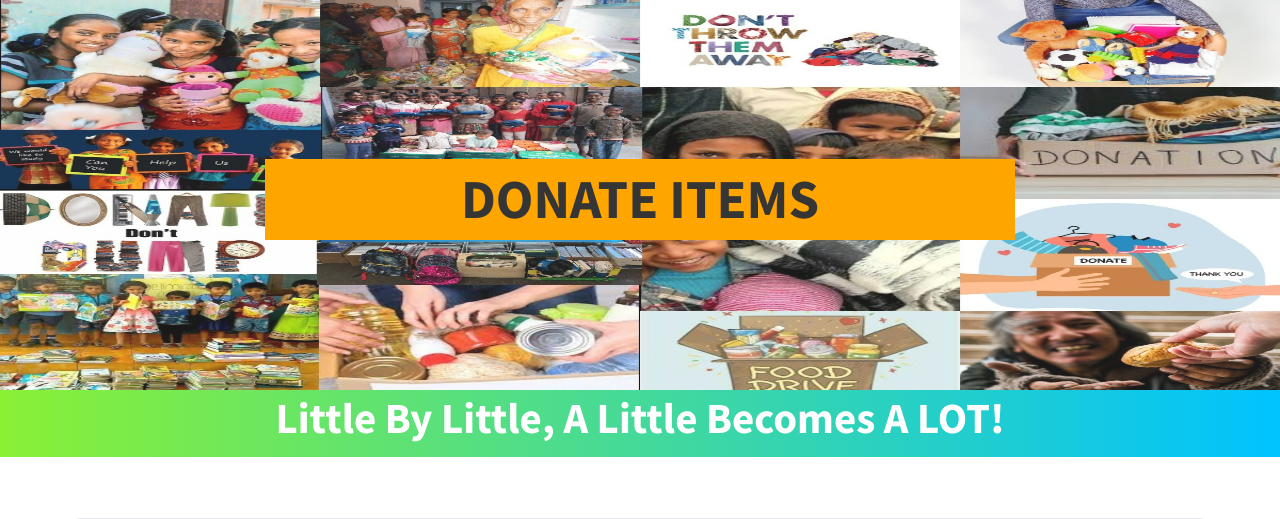
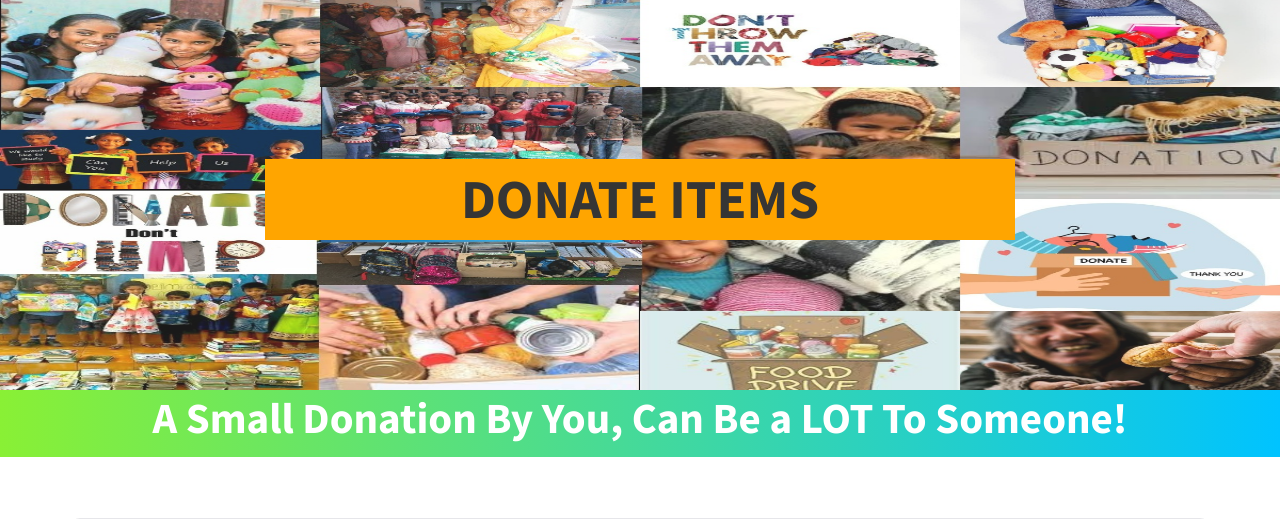
Before and after one commit to neilotpal/LOG, a PHP site: page /itemdonor.php in a window 1280 px wide. Shown: the part 61-580 px from the top of the page. Run offline with PHP 8.4, Linux system fonts and the light colour scheme; data that the repository does not hold is empty; some libraries are stand-ins or nearby versions.

Commit message:
Updated some changes

```diff
--- a/itemdonor.php
+++ b/itemdonor.php
@@ -54,7 +54,7 @@ if(isset($_GET['editid']))
 	</div>
 </div>
 <div class="tag-line">
-	<h1 class="text-center">Little By Little, A Little Becomes A LOT!</h1>
+	<h1 class="text-center">A Small Donation By You, Can Be a LOT To Someone!</h1>
 </div>
 
 </header>
--- a/viewitemdonor.php
+++ b/viewitemdonor.php
@@ -30,7 +30,7 @@ if(isset($_GET['delid']))
 		<div class="row">
 			<div class="col-md-12">
 			<div class="section-title">
-			<h2 class="title text-center">View Item Donor</h2>
+			<h2 class="title text-center">View Item Donations</h2>
 			</div>
 			</div>
 		</div>
```
